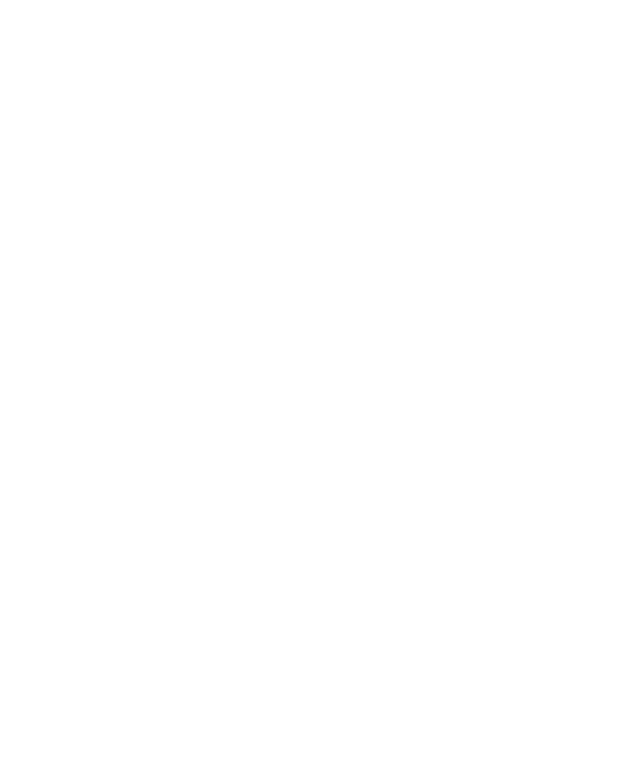
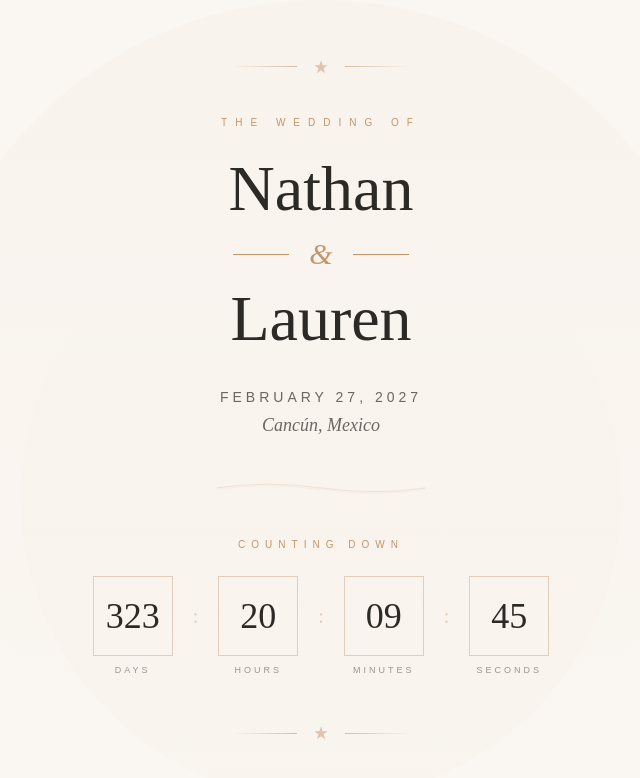
Before and after one commit to betterthanaletterllc/nathan-and-lauren, a Next.js app: page / in a window 1280 px wide. Before the commit this address had no page. Shown: the top 778 px of the page, without its empty margins (319-959 px from the left). Built offline with nearby package versions, Linux system fonts and the light colour scheme.

Commit message:
add landing page with countdown clock, replace dashboard redirect

```diff
--- a/src/app/page.tsx
+++ b/src/app/page.tsx
@@ -1,5 +1,5 @@
-import { redirect } from "next/navigation";
+import LandingPage from "@/components/LandingPage";
 
 export default function Home() {
-  redirect("/dashboard");
+  return <LandingPage />;
 }
--- /dev/null
+++ b/src/components/LandingPage.tsx
@@ -0,0 +1,180 @@
+"use client";
+
+import { useEffect, useState } from "react";
+
+function useCountdown(targetDate: Date) {
+  const [timeLeft, setTimeLeft] = useState(getTimeLeft(targetDate));
+
+  function getTimeLeft(target: Date) {
+    const diff = target.getTime() - Date.now();
+    if (diff <= 0) return { days: 0, hours: 0, minutes: 0, seconds: 0 };
+    return {
+      days: Math.floor(diff / (1000 * 60 * 60 * 24)),
+      hours: Math.floor((diff / (1000 * 60 * 60)) % 24),
+      minutes: Math.floor((diff / (1000 * 60)) % 60),
+      seconds: Math.floor((diff / 1000) % 60),
+    };
+  }
+
+  useEffect(() => {
+    const interval = setInterval(() => {
+      setTimeLeft(getTimeLeft(targetDate));
+    }, 1000);
+    return () => clearInterval(interval);
+  }, [targetDate]);
+
+  return timeLeft;
+}
+
+export default function LandingPage() {
+  const weddingDate = new Date("2027-02-27T00:00:00");
+  const { days, hours, minutes, seconds } = useCountdown(weddingDate);
+  const [mounted, setMounted] = useState(false);
+
+  useEffect(() => setMounted(true), []);
+
+  return (
+    <div className="min-h-dvh bg-sand flex items-center justify-center p-4 sm:p-8 relative overflow-hidden">
+      {/* Subtle background decoration */}
+      <div className="absolute inset-0 pointer-events-none">
+        <div className="absolute top-0 left-1/2 -translate-x-1/2 w-[800px] h-[800px] rounded-full bg-gradient-to-b from-gold/[0.03] to-transparent" />
+        <div className="absolute bottom-0 left-1/2 -translate-x-1/2 w-[600px] h-[600px] rounded-full bg-gradient-to-t from-gold/[0.02] to-transparent" />
+      </div>
+
+      <div className="relative max-w-lg w-full text-center">
+        {/* Top ornament */}
+        <div className="flex items-center justify-center gap-4 mb-10 animate-fadeUp">
+          <span className="w-16 h-px bg-gradient-to-r from-transparent to-gold/60" />
+          <svg viewBox="0 0 24 24" className="w-4 h-4 text-gold/50" fill="currentColor">
+            <path d="M12 2l2.4 7.4H22l-6.2 4.5 2.4 7.4L12 16.8l-6.2 4.5 2.4-7.4L2 9.4h7.6z" />
+          </svg>
+          <span className="w-16 h-px bg-gradient-to-l from-transparent to-gold/60" />
+        </div>
+
+        {/* Names */}
+        <div className="animate-fadeUp animation-delay-100">
+          <p className="font-body font-normal text-[10px] tracking-[8px] uppercase text-gold mb-6">
+            The wedding of
+          </p>
+          <h1 className="font-display font-light text-[clamp(42px,12vw,64px)] leading-[1.1] text-ink mb-1">
+            Nathan
+          </h1>
+          <div className="flex items-center justify-center gap-5 my-3">
+            <span className="w-14 h-px bg-gold" />
+            <span className="font-display italic font-light text-3xl text-gold">&</span>
+            <span className="w-14 h-px bg-gold" />
+          </div>
+          <h1 className="font-display font-light text-[clamp(42px,12vw,64px)] leading-[1.1] text-ink">
+            Lauren
+          </h1>
+        </div>
+
+        {/* Date & Location */}
+        <div className="mt-8 mb-10 animate-fadeUp animation-delay-200">
+          <p className="font-body font-light text-sm tracking-[4px] uppercase text-ink-soft">
+            February 27, 2027
+          </p>
+          <p className="font-display italic text-lg text-ink-soft mt-1">
+            Cancún, Mexico
+          </p>
+        </div>
+
+        {/* Animated waves */}
+        <svg
+          viewBox="0 0 300 24"
+          className="w-56 mx-auto mb-10 animate-fadeUp animation-delay-300"
+        >
+          <path
+            d="M10 12 Q75 2, 150 12 T290 12"
+            fill="none"
+            stroke="#C4956A"
+            strokeWidth="0.5"
+            opacity="0.5"
+          >
+            <animate
+              attributeName="d"
+              values="M10 12 Q75 2, 150 12 T290 12;M10 12 Q75 22, 150 12 T290 12;M10 12 Q75 2, 150 12 T290 12"
+              dur="6s"
+              repeatCount="indefinite"
+            />
+          </path>
+          <path
+            d="M10 14 Q75 4, 150 14 T290 14"
+            fill="none"
+            stroke="#C4956A"
+            strokeWidth="0.3"
+            opacity="0.3"
+          >
+            <animate
+              attributeName="d"
+              values="M10 14 Q75 24, 150 14 T290 14;M10 14 Q75 4, 150 14 T290 14;M10 14 Q75 24, 150 14 T290 14"
+              dur="6s"
+              repeatCount="indefinite"
+            />
+          </path>
+        </svg>
+
+        {/* Countdown */}
+        <div className="animate-fadeUp animation-delay-400">
+          <p className="font-body font-normal text-[10px] tracking-[6px] uppercase text-gold mb-6">
+            Counting down
+          </p>
+
+          {mounted ? (
+            <div className="flex items-center justify-center gap-3 sm:gap-5">
+              {[
+                { value: days, label: "Days" },
+                { value: hours, label: "Hours" },
+                { value: minutes, label: "Minutes" },
+                { value: seconds, label: "Seconds" },
+              ].map(({ value, label }, i) => (
+                <div key={label} className="flex items-center gap-3 sm:gap-5">
+                  <div className="text-center">
+                    <div className="w-[68px] sm:w-[80px] h-[68px] sm:h-[80px] border border-gold/40 flex items-center justify-center mb-2">
+                      <span className="font-display text-3xl sm:text-4xl text-ink tabular-nums">
+                        {String(value).padStart(2, "0")}
+                      </span>
+                    </div>
+                    <p className="font-body font-light text-[9px] tracking-[3px] uppercase text-ink-faint">
+                      {label}
+                    </p>
+                  </div>
+                  {i < 3 && (
+                    <span className="font-display text-xl text-gold/40 mb-5">:</span>
+                  )}
+                </div>
+              ))}
+            </div>
+          ) : (
+            <div className="h-[96px]" />
+          )}
+        </div>
+
+        {/* Bottom ornament */}
+        <div className="flex items-center justify-center gap-4 mt-12 animate-fadeUp animation-delay-500">
+          <span className="w-16 h-px bg-gradient-to-r from-transparent to-gold/60" />
+          <svg viewBox="0 0 24 24" className="w-4 h-4 text-gold/50" fill="currentColor">
+            <path d="M12 2l2.4 7.4H22l-6.2 4.5 2.4 7.4L12 16.8l-6.2 4.5 2.4-7.4L2 9.4h7.6z" />
+          </svg>
+          <span className="w-16 h-px bg-gradient-to-l from-transparent to-gold/60" />
+        </div>
+      </div>
+
+      <style jsx global>{`
+        @keyframes fadeUp {
+          from { opacity: 0; transform: translateY(16px); }
+          to { opacity: 1; transform: translateY(0); }
+        }
+        .animate-fadeUp {
+          animation: fadeUp 1s ease forwards;
+          opacity: 0;
+        }
+        .animation-delay-100 { animation-delay: 0.15s; }
+        .animation-delay-200 { animation-delay: 0.35s; }
+        .animation-delay-300 { animation-delay: 0.55s; }
+        .animation-delay-400 { animation-delay: 0.75s; }
+        .animation-delay-500 { animation-delay: 0.95s; }
+      `}</style>
+    </div>
+  );
+}
```
